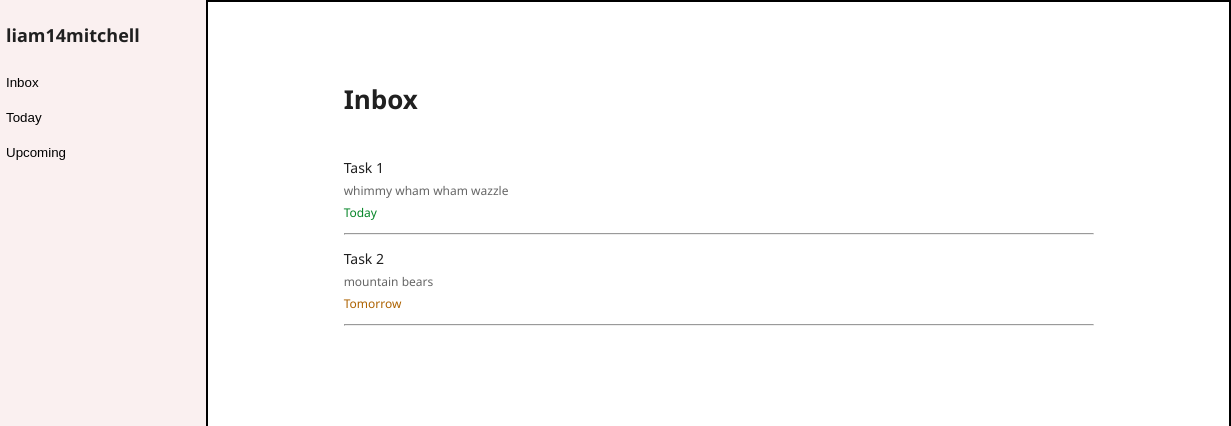
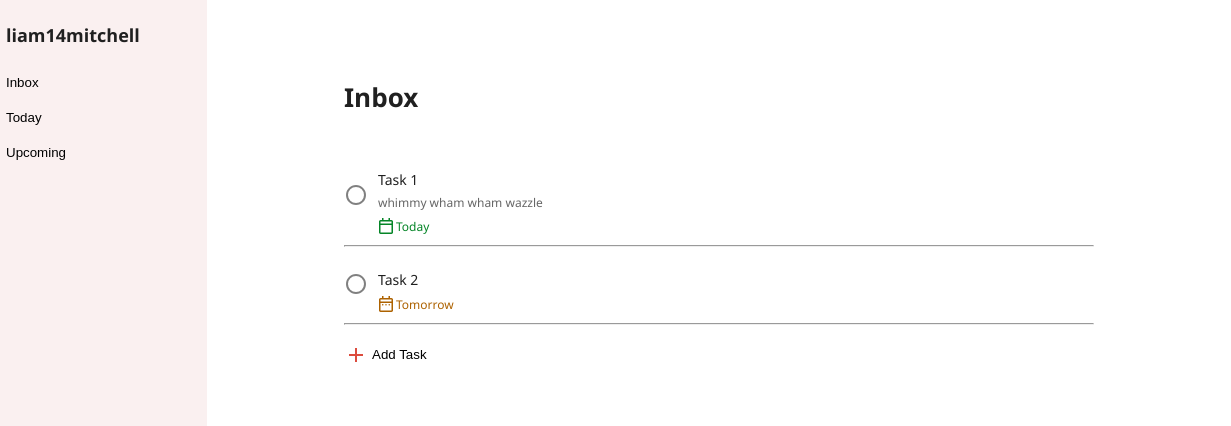
Before and after one commit to LiamPC01/todo-list, a plain HTML site: page index.html in a window 1280 px wide. Shown: the top 426 px of the page, 49-1280 px from the left. Drawn offline with Linux system fonts and the light colour scheme.

Commit message:
checkbox button with transition image, date image, add task button

```diff
--- a/index.html
+++ b/index.html
@@ -1,11 +1,13 @@
 <!DOCTYPE html>
 <html lang="en">
+
 <head>
     <meta charset="UTF-8">
     <meta name="viewport" content="width=device-width, initial-scale=1.0">
     <title>To Do List</title>
     <link rel="stylesheet" href="styles.css">
 </head>
+
 <body>
     <div id="page">
         <div id="side-panel">
@@ -35,21 +37,50 @@
             <div id="list-item-container">
                 <h2>Inbox</h2>
                 <div class="list-item">
-                    <p class="list-item-title">Task 1</p>
-                    <p class="list-item-description">whimmy wham wham wazzle</p>
-                    <p class=" date due-today">Today</p>
-                    <hr>
+
+                    <button class="check-btn">
+                        <img class="unchecked" src="./media/button-unchecked.svg">
+                        <img class="checked" src="./media/button-checked.svg">
+                    </button>
+
+                    <div class="list-item-text">
+                        <p class="list-item-title">Task 1</p>
+                        <p class="list-item-description">whimmy wham wham wazzle</p>
+                        <div class="date-container">
+                            <img src="./media/calendar-today.svg">
+                            <p class=" date due-today">Today</p>
+                        </div>
+
+                    </div>
+
                 </div>
+                <hr>
                 <div class="list-item">
-                    <p class="list-item-title">Task 2</p>
-                    <p class="list-item-description">mountain bears</p>
-                    <p class="date due-tomorrow">Tomorrow</p>
-                    <hr>
+                    <button class="check-btn">
+                        <img class="unchecked" src="./media/button-unchecked.svg">
+                        <img class="checked" src="./media/button-checked.svg">
+                    </button>
+                    <div class="list-item-text">
+                        <p class="list-item-title">Task 2</p>
+                        <!-- <p class="list-item-description">mountain bears</p> -->
+                        <div class="date-container">
+                            <img src="./media/calendar-future.svg">
+                            <p class="date due-tomorrow">Tomorrow</p>
+                        </div>
+
+                    </div>
                 </div>
+                <hr>
+                <button class="add-task-container">
+                    <img class="add-task-unhover" src="./media/add-task-unhover.svg">
+                    <img class="add-task-hover" src="./media/add-task-hover.svg">
+                    <p>Add Task</p>
+                </button>
             </div>
 
         </div>
     </div>
 </body>
 <script src="./main.js"></script>
+
 </html>
--- a/styles.css
+++ b/styles.css
@@ -74,11 +74,38 @@ button {
     flex-direction: column;
     /* justify-content: center; */
     align-items: center;
-    border: solid black 2px;
+    /* border: solid black 2px; */
+}
+
+/* .checkbox {
+    border: solid grey 1px;
+    border-radius: 10px;
+    width: 20px;
+    height: 20px;
+}
+.checkbox:hover {
+    cursor: pointer;
+} */
+.unchecked {
+    opacity: 1;
+    position: absolute;
+}
+
+.checked {
+    opacity: 0;
+}
+
+.check-btn:hover .unchecked{
+    opacity: 0;
+    cursor: pointer;
+}
+.check-btn:hover .checked{
+    opacity: 1;
 }
 
 .content-title {
     margin-top: 0px;
+    margin-bottom: 5px;
 }
 
 .list-div {
@@ -94,7 +121,14 @@ button {
     font-size: 26px;
 }
 
+.list-item {
+    display: flex;
+    align-items: center;
+}
 
+.list-item-text {
+    padding-left: 10px;
+}
 
 .list-item-title {
     margin-bottom: 0px;
@@ -112,7 +146,16 @@ button {
 
 .date {
     font-size: 12px;
-    margin-top: 0px;
+    margin: 0px;
+
+}
+
+.date-container {
+    display: flex;
+    align-items: center;
+    margin-left: -2px; /* to align nicely with description and title */
+    margin-top: 5px;
+
 }
 
 .due-today{
@@ -122,3 +165,30 @@ button {
 .due-tomorrow{
     color: #AD6200;
 }
+
+.add-task-container {
+    display: flex;
+    align-items: center;
+}
+
+.add-task-container:hover {
+    cursor: pointer;
+}
+
+.add-task-container:hover .add-task-unhover{
+    opacity: 0;
+}
+
+.add-task-container:hover .add-task-hover{
+    opacity: 1;
+}
+
+.add-task-unhover {
+    position: absolute;
+}
+
+.add-task-hover{
+    opacity: 0;
+    width: 28px;
+    height: 28px;
+}
```
Also changed, not shown: media/add-task-hover.svg (added), media/add-task-unhover.svg (added), media/button-checked.svg (added), media/button-unchecked.svg (added), media/calendar-future.svg (added), media/calendar-today.svg (added).
